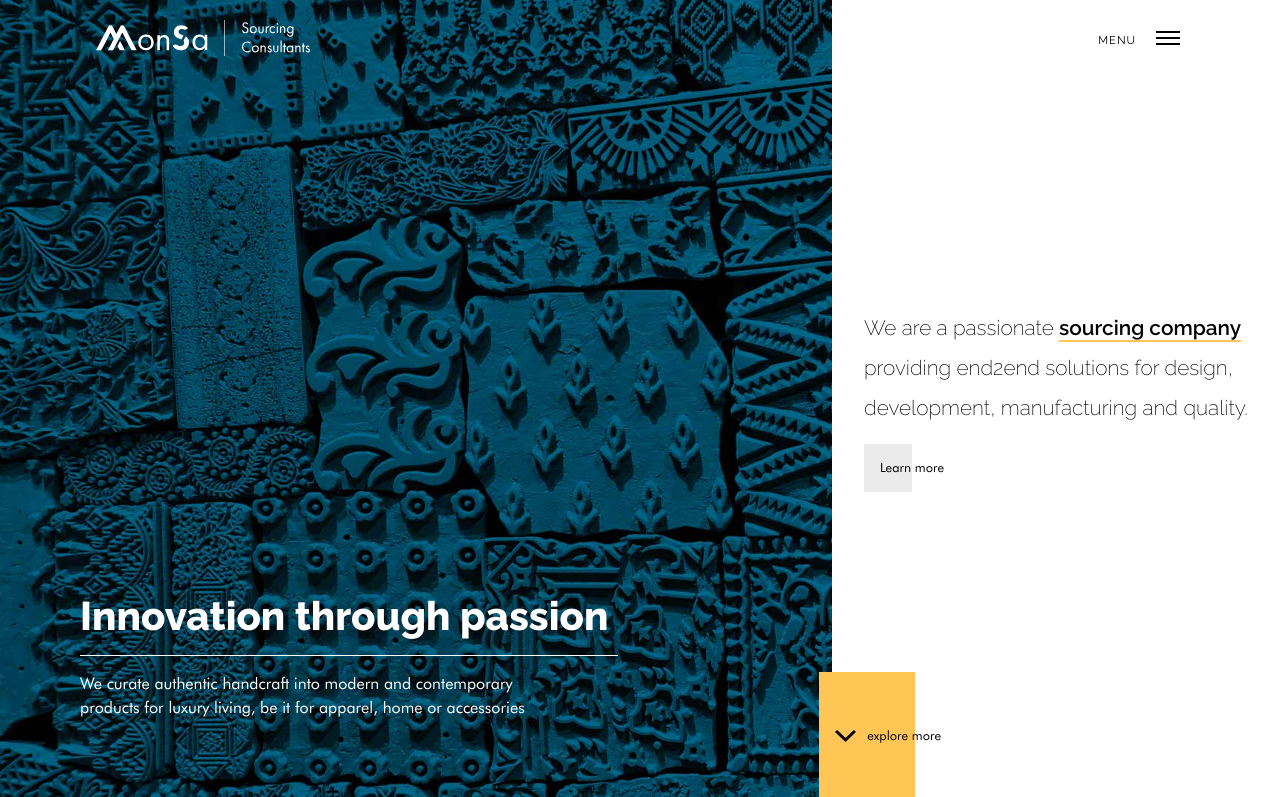
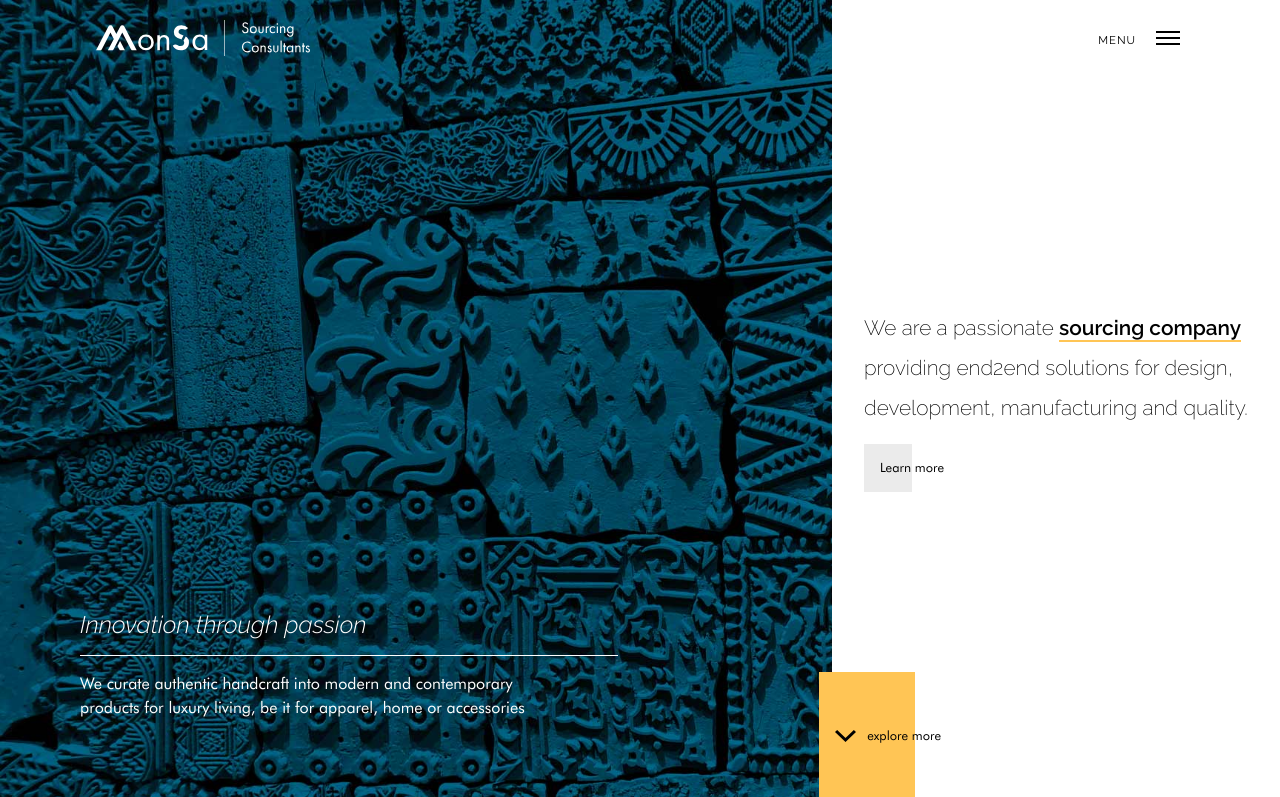
Before and after one commit to anshnav/monsa-sourcing, a PHP site: page / in a window 1280 px wide. Shown: the top 797 px of the page. Run offline with PHP 8.4, Linux system fonts and the light colour scheme; style sheets or scripts are compiled from the project's sources; some libraries are stand-ins or nearby versions.

Commit message:
font changes

```diff
--- a/index.html
+++ b/index.html
@@ -44,7 +44,7 @@
     <div class="home-section1-left">
 
         <div class="intro-container">
-            <h1 class="intro-heading">Innovation through passion</h1>
+            <h1 class="intro-heading"><i>Innovation through passion</i></h1>
             <div class="divider"></div>
             <p class="intro-para">We curate authentic handcraft into modern and contemporary products for luxury living, be
                 it for apparel, home or accessories </p>
@@ -84,9 +84,9 @@
 
 
                 <h3 id="section2heading" class="subheading" style="margin-bottom: 2rem;"><i>Credible solution for incredible business</i></h3>
-                <p id="section2para" class="para">We are an experienced professional team who strives excellence and hold a focused mind set.<br><br>
+                <p id="section2para" class="para">We are an experienced professional team who strives for excellence and hold a focused mind set.<br><br>
 
-                        We share a unique relationship with artisans and vendor partners, which help curate products that suit the end markets. We tailor and customize our service levels to suit the brand requirement. </br><br>
+                        We share a unique relationship with artisans and vendor partners, which help curate products that suit the end markets. We tailor and customize our service levels to suit the brand requirements. </br><br>
 
                         We believe in offering one of the finest quality services in the industry to clients while facilitating extraordinary growth and sustainable
                         profitability with cutting – edge standards.</p>
--- a/style.css
+++ b/style.css
@@ -155,7 +155,8 @@ h2 {
 }
 
 .intro-heading {
-  font-size: 2.5rem;
+  font-size: 1.5rem;
+  font-weight: 300;
   color: white;
 }
 
--- a/style.scss
+++ b/style.scss
@@ -144,7 +144,8 @@
 }
 
 .intro-heading{
-   font-size: 2.5rem;
+   font-size: 1.5rem;
+   font-weight: 300;
 //    max-width: 30rem;
    color: white;
 
```
Also changed, not shown: 1 other file.
